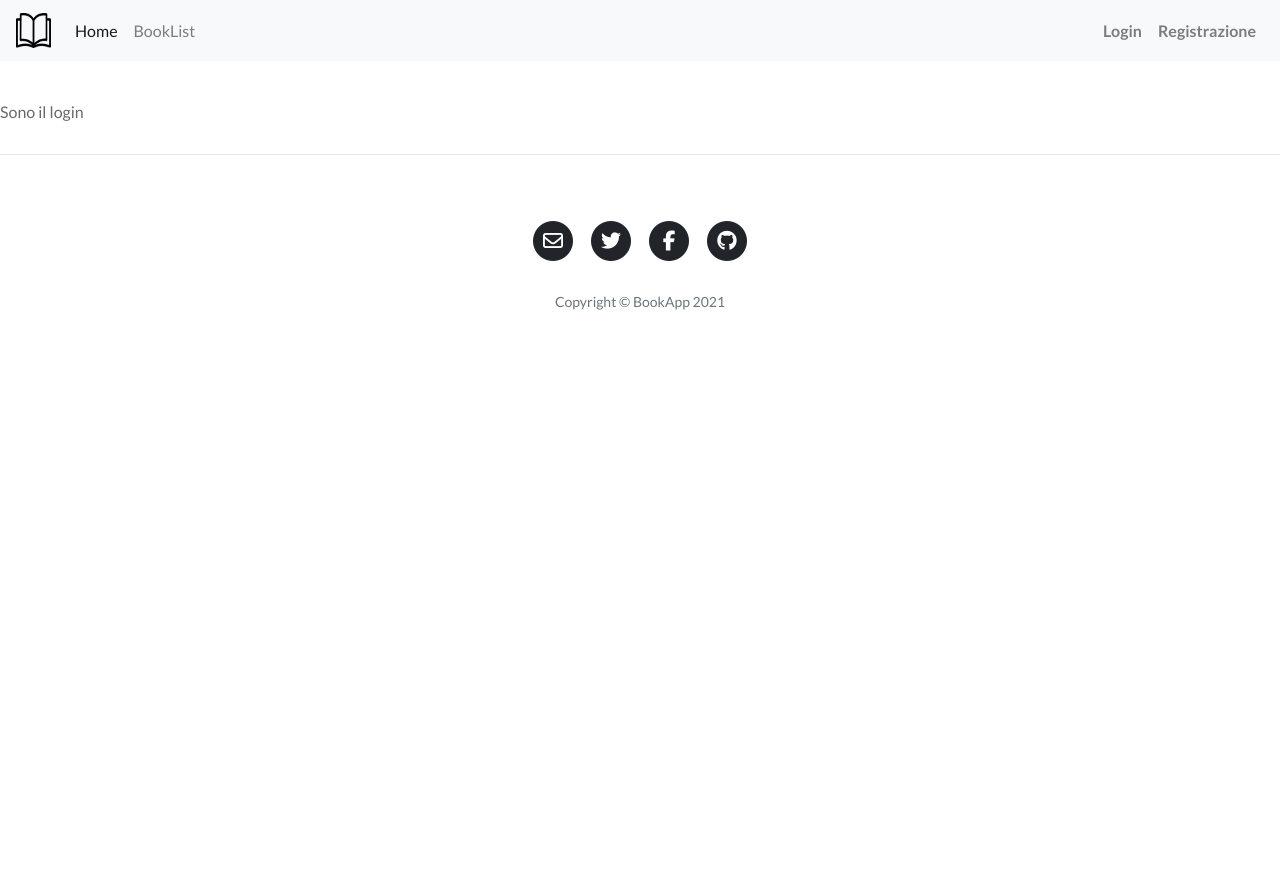
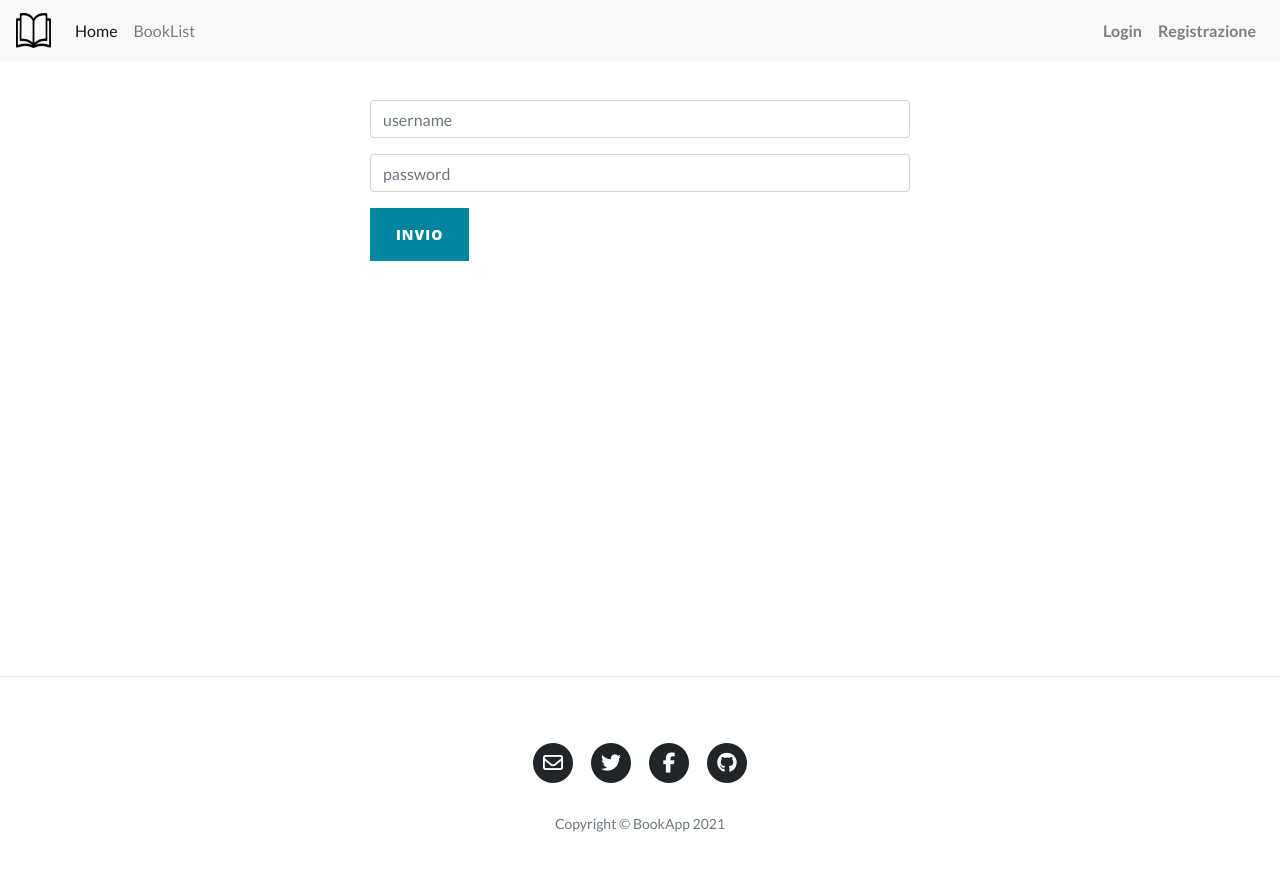
Before and after one commit to paulapompeo/books, a React (Create React App) app: page /login in a window 1280 px wide. Shown: the top 870 px of the page. Before the commit the page ends 800 px from the top, so only its background shows below. Built offline with nearby package versions, Linux system fonts and the light colour scheme; a web font is replaced by a local one.

Commit message:
page login

```diff
--- a/public/index.html
+++ b/public/index.html
@@ -48,8 +48,8 @@
       integrity="sha384-UO2eT0CpHqdSJQ6hJty5KVphtPhzWj9WO1clHTMGa3JDZwrnQq4sF86dIHNDz0W1" crossorigin="anonymous"></script>
     <script src="https://stackpath.bootstrapcdn.com/bootstrap/4.3.1/js/bootstrap.min.js"
       integrity="sha384-JjSmVgyd0p3pXB1rRibZUAYoIIy6OrQ6VrjIEaFf/nJGzIxFDsf4x0xIM+B07jRM" crossorigin="anonymous"></script>
-    <script>
+    <!-- <script>
       $('.carousel').carousel({interval: 1000})
-    </script>
+    </script> -->
   </body>
 </html>
--- a/src/components/login/login.js
+++ b/src/components/login/login.js
@@ -1,10 +1,72 @@
 import React, { Component } from 'react'
 
 export class Login extends Component {
+  constructor(props) {
+    super(props)
+    this.state = {
+      username: '',
+      password: ''
+    }
+  }
+
+  changeUsername(e) {
+    this.setState({ username: e.target.value })
+  }
+
+  changePassword(e) {
+    this.setState({ password: e.target.value })
+  }
+
+  onSubmit(e) {
+    e.preventDefault();
+  }
+
+  login(e) {
+    console.log('Login con username: ', this.state.username)
+    console.log('Login con password: ', this.state.password)
+  }
+
   render() {
     return (
-      <div style={{marginTop: '100px'}}>
-        <p>Sono il login</p>
+      <div style={{ marginTop: "100px", minHeight: "70vh" }}>
+        <div className="container">
+          <div className="row">
+            <div className="col-6 mr-auto ml-auto">
+              <form onSubmit={this.onSubmit.bind(this)}>
+                {/* todo: para o que serve o bind?? */}
+                <div className="form-group">
+                  <input
+                    type="text"
+                    name='username'
+                    className="form-control"
+                    placeholder="username"
+                    value={this.state.username}
+                    onChange={this.changeUsername.bind(this)}
+                  />
+                </div>
+                <div className="form-group">
+                  <input
+                    type="password"
+                    name='password'
+                    className="form-control"
+                    placeholder="password"
+                    value={this.state.password}
+                    onChange={this.changePassword.bind(this)}
+                  />
+                </div>
+                <button
+                  type="submit"
+                  className="btn btn-primary pull-right"
+                  onClick={this.login.bind(this)}
+                >
+                  Invio
+                </button>
+                {/* {successMessage} */}
+                {/* {errorMessage} */}
+              </form>
+            </div>
+          </div>
+        </div>
       </div>
     )
   }
```
